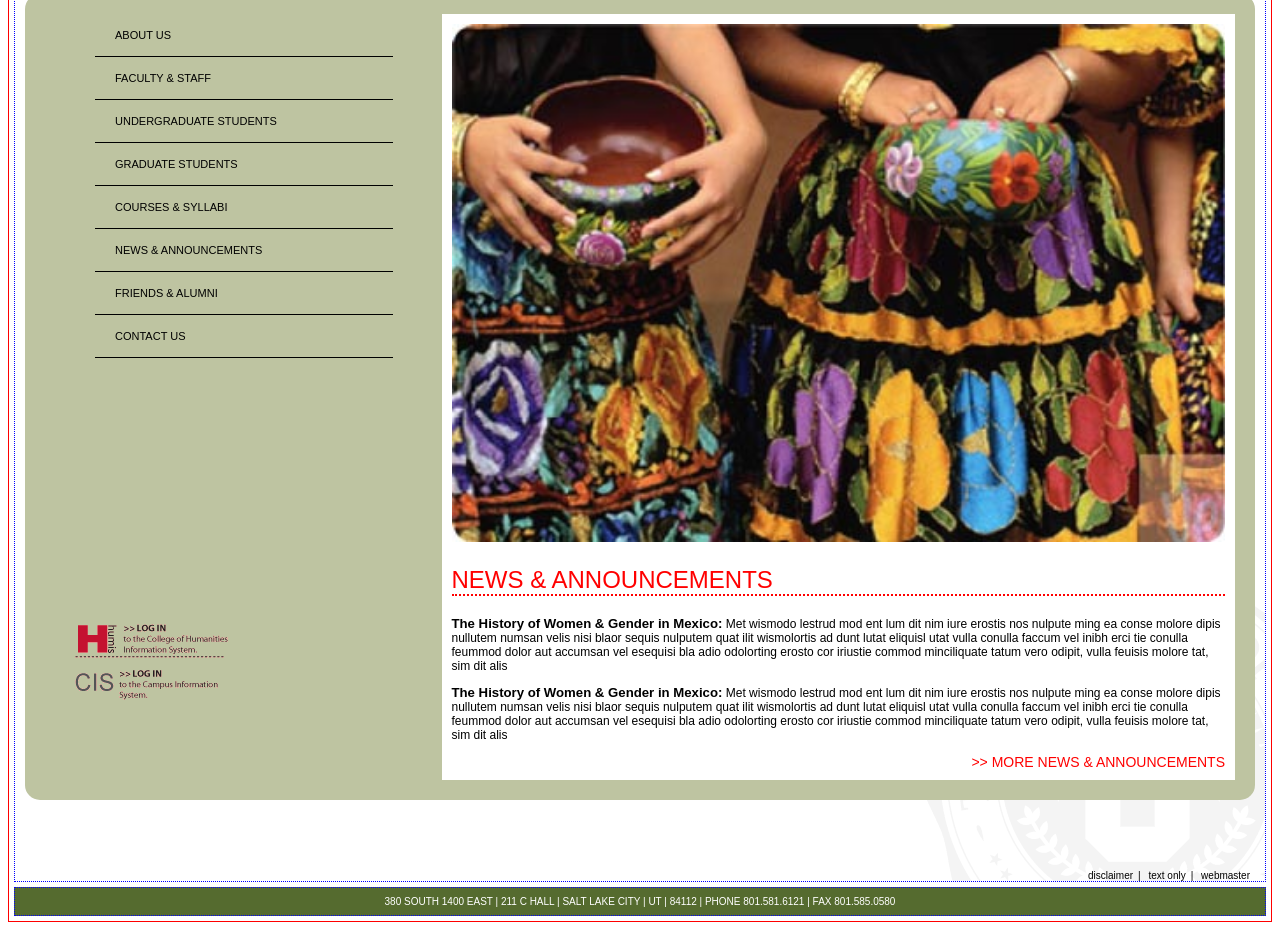
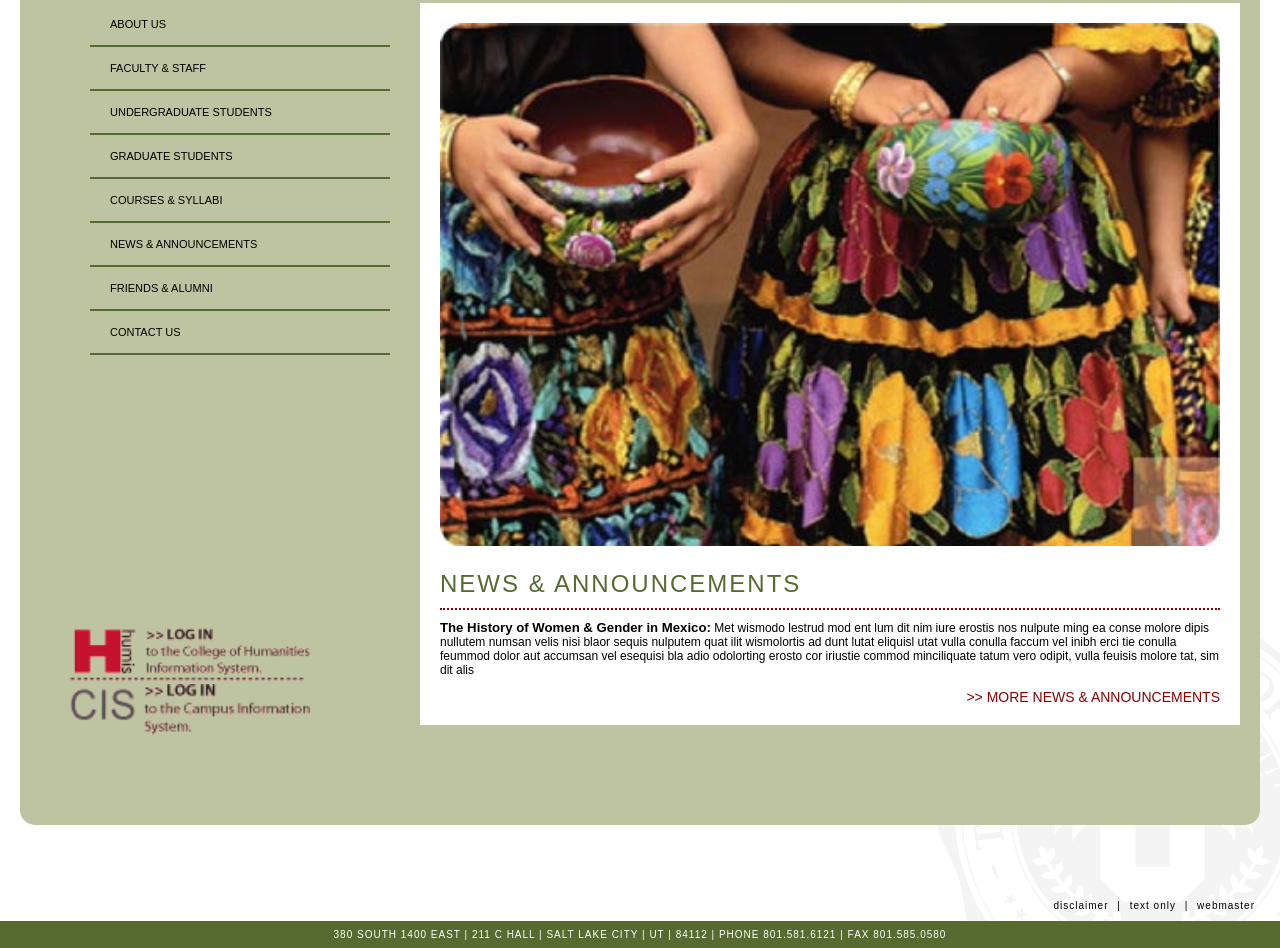
Before and after one commit to TinaTran5/HUMIS_homepage, a plain HTML site: page index.html in a window 1280 px wide. Shown: the part 320-1268 px from the top of the page. Drawn offline with Linux system fonts and the light colour scheme.

Commit message:
Added more info to README.md and adjusted website to align with HUMIS homepage pdf

```diff
--- a/index.html
+++ b/index.html
@@ -50,15 +50,6 @@
                     cor iriustie commod minciliquate tatum vero odipit, vulla feuisis molore tat, sim dit alis
                 </p>
 
-                <p>
-                    <span>The History of Women & Gender in Mexico:</span> Met wismodo lestrud mod ent lum dit
-                    nim iure erostis nos nulpute ming ea conse molore dipis nullutem numsan velis nisi blaor
-                    sequis nulputem quat ilit wismolortis ad dunt lutat eliquisl utat vulla conulla faccum vel
-                    inibh erci tie conulla feummod dolor aut accumsan vel esequisi bla adio odolorting erosto
-                    cor iriustie commod minciliquate tatum vero odipit, vulla feuisis molore tat, sim dit alis
-                </p>
-
-
                 <nav>
                     <a href="#">
                         >> More news & announcements
@@ -67,7 +58,7 @@
             </article>
 
 
-            <div class="clear-float"></div>
+        <div class="clear-float"></div>
             <nav class="login">
                 <a href="#">
                     <img src="files/login-humis.gif" alt="login humis"/>
--- a/stylesheet.css
+++ b/stylesheet.css
@@ -1,5 +1,9 @@
+body {
+    margin: 0;
+}
+
 div#container {
-    border: 1px solid red;
+    /*border: 1px solid red;*/
     min-height: 500px;
     /*width: 500px;*/
     min-width: 900px;
@@ -8,28 +12,33 @@ div#container {
 
     /* > direct descendent */
     /* * every item */
-
     > * {
-        border: 1px dotted blue;
-        margin: 5px;
+        /*border: 1px dotted blue;*/
 
         > img {
             width: 100%;
         }
     }
 
+    header, section.sub-header {
+        img {
+            display: block;
+        }
+    }
+
     section.content {
         background: url('files/uofu_medallion_rt.gif') bottom right no-repeat;
-
         div.nav {
             text-align: right;
-            padding-right: 15px;
-            font-size: 12px;
+            padding: 5px 15px 0 0;
+            font-size: 14px;
+            letter-spacing: 1px;
 
             a {
                 color: black;
                 text-decoration: none;
                 text-transform: uppercase;
+
 
                 &:hover {
                     text-decoration: underline;
@@ -41,7 +50,7 @@ div#container {
             }
 
             span:after {
-                content: "|";
+                content: " |";
                 margin: 0 5px;
             }
 
@@ -61,7 +70,7 @@ div#container {
             background-color: #bec4a1;
             border-radius: 15px;
             margin: 15px 10px 70px;
-            padding: 20px;
+            padding: 25px 20px 100px 20px;
             min-height: 500px;
             position: relative;
 
@@ -72,7 +81,7 @@ div#container {
                 margin-left: 50px;
 
                 a {
-                    border-bottom: 1px solid black;
+                    border-bottom: 2px solid darkolivegreen;
                     display: block;
                     color: black;
                     font-size: 11px;
@@ -92,17 +101,22 @@ div#container {
                 width: 65%;
                 float: right;
                 background-color: white;
-                padding: 10px;
+                padding: 20px;
 
                 h2 {
-                    color: red;
-                    border-bottom: 2px dotted red;
+                    color: darkolivegreen;
+                    padding-bottom: 10px;
+                    border-bottom: 2px dotted darkred;
                     text-transform: uppercase;
                     font-weight: normal;
+                    margin-bottom: 10px;
+                    letter-spacing: 2px;
                 }
 
                 p {
                     font-size: 12px;
+                    margin-top: 0;
+                    /*border: 1px solid red;*/
 
                     span {
                         font-weight: bold;
@@ -121,7 +135,7 @@ div#container {
                     text-transform: uppercase;
 
                     a {
-                        color: red;
+                        color: darkred;
                         text-decoration: none;
 
                         &:hover {
@@ -144,10 +158,12 @@ div#container {
 
                 img {
                     display: block;
-                    margin: 10px 0;
+                    min-width: 240px;
                 }
             }
         }
+        padding: 10px;
+
     }
 
     footer {
@@ -156,5 +172,6 @@ div#container {
         font-size: 10px;
         text-align: center;
         padding: 8px;
+        letter-spacing: 1px;
     }
 }
```
Also changed, not shown: 1 other file.
